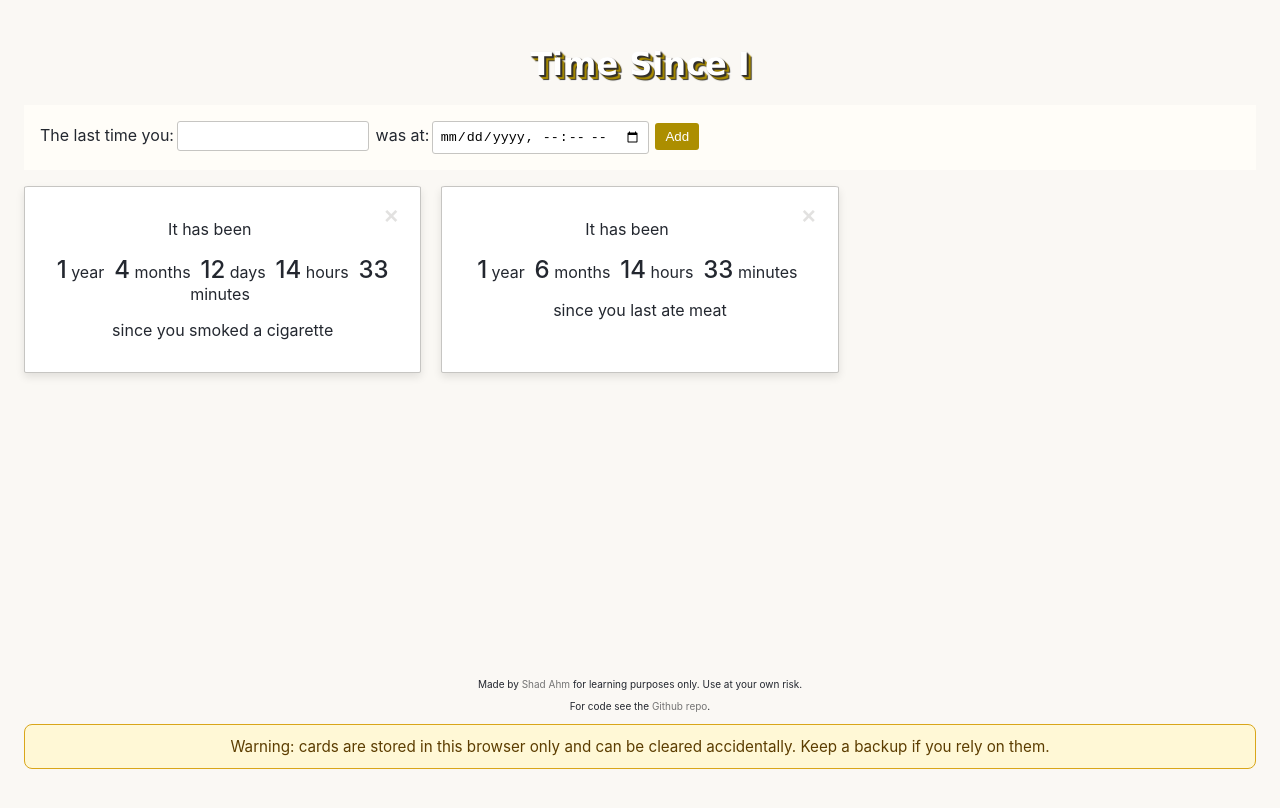
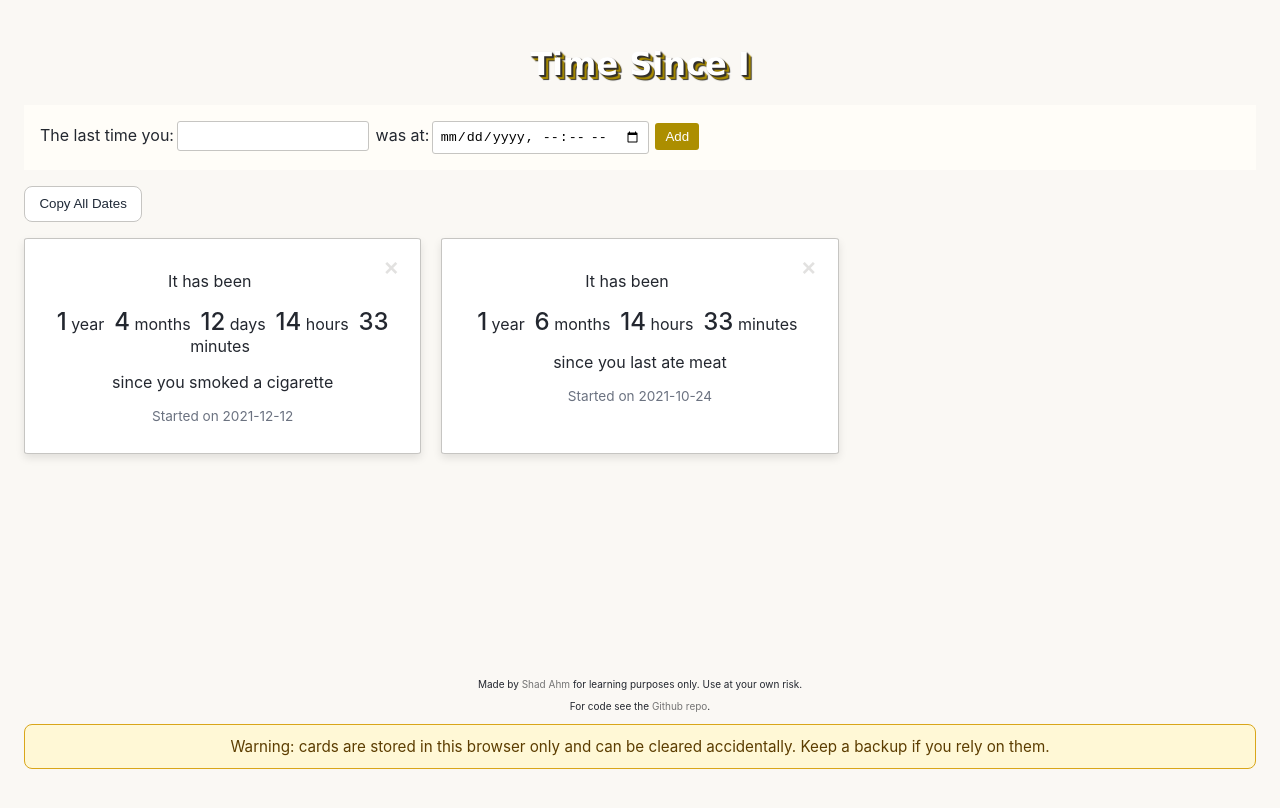
Before and after one commit to ShadAhm/time-since-i, a React (Create React App) app: page / in a window 1280 px wide. Built offline with nearby package versions, Linux system fonts and the light colour scheme.

Commit message:
Add date formatting and copy functionality to CountupCards component

```diff
--- a/src/components/CountupCard/CountupCard.scss
+++ b/src/components/CountupCard/CountupCard.scss
@@ -40,3 +40,9 @@ span.countdown-unit {
         font-weight: 500;
     }
 }
+
+p.card-date {
+    margin-top: 0.35rem;
+    font-size: 0.85rem;
+    color: #6b7280;
+}
--- a/src/components/CountupCard/CountupCard.tsx
+++ b/src/components/CountupCard/CountupCard.tsx
@@ -13,10 +13,19 @@ import {
 } from 'date-fns';
 import './CountupCard.scss';
 
+function formatDate(date: Date | string) {
+  const parsedDate = typeof date === 'string' ? parseISO(date) : date;
+  const year = parsedDate.getFullYear();
+  const month = String(parsedDate.getMonth() + 1).padStart(2, '0');
+  const day = String(parsedDate.getDate()).padStart(2, '0');
+
+  return `${year}-${month}-${day}`;
+}
+
 interface CountupCardProps {
   countdownId: string;
   title: string;
-  startDate: Date;
+  startDate: Date | string;
   onRemove: (key: string) => void;
 }
 
@@ -69,6 +78,7 @@ function CountupCard(input: CountupCardProps) {
           {minutes === 0 && <span className='countdown-unit'><span className="number">less than a minute</span></span>}
         </div>
         <p>since you {input.title}</p>
+        <p className="card-date">Started on {formatDate(input.startDate)}</p>
       </div>
     </div>
   );
--- a/src/components/CountupCards/CountupCards.scss
+++ b/src/components/CountupCards/CountupCards.scss
@@ -1,6 +1,19 @@
 div.header-form {
   padding: 1rem;
   background-color: #fffdf8;
+}
+
+.countup-cards-actions {
+ margin: 1rem 0 0.5rem;
+}
+
+.copy-all-button {
+ padding: 0.6rem 0.9rem;
+ border: 1px solid #c6c5c2;
+ border-radius: 0.5rem;
+ background-color: #fff;
+ color: #1f2937;
+ cursor: pointer;
 }
 
 .countup-cards {
--- a/src/components/CountupCards/CountupCards.tsx
+++ b/src/components/CountupCards/CountupCards.tsx
@@ -1,4 +1,5 @@
 import React, { useState, useEffect } from 'react';
+import { parseISO } from 'date-fns';
 import CountupCard from '../CountupCard/CountupCard';
 import './CountupCards.scss';
 import AddNew from '../AddNew/AddNew';
@@ -32,10 +33,43 @@ function CountupCards() {
         });
     }
 
+    function formatDate(date: Date | string) {
+        const parsedDate = typeof date === 'string' ? parseISO(date) : date;
+        const year = parsedDate.getFullYear();
+        const month = String(parsedDate.getMonth() + 1).padStart(2, '0');
+        const day = String(parsedDate.getDate()).padStart(2, '0');
+
+        return `${year}-${month}-${day}`;
+    }
+
+    async function copyAllDates() {
+        const text = countdowns
+            .map((countdown) => `The last time you ${countdown.title} was at ${formatDate(countdown.startDate)}`)
+            .join('\n');
+
+        if (typeof navigator !== 'undefined' && navigator.clipboard?.writeText) {
+            await navigator.clipboard.writeText(text);
+            return;
+        }
+
+        const textArea = document.createElement('textarea');
+        textArea.value = text;
+        textArea.setAttribute('readonly', '');
+        textArea.style.position = 'fixed';
+        textArea.style.left = '-9999px';
+        document.body.appendChild(textArea);
+        textArea.select();
+        document.execCommand('copy');
+        document.body.removeChild(textArea);
+    }
+
     return (
         <>
             <div className="header-form">
                 <AddNew callUp={addToCountdowns}></AddNew>
+            </div>
+            <div className="countup-cards-actions">
+                <button type="button" className="copy-all-button" onClick={() => void copyAllDates()}>Copy All Dates</button>
             </div>
             <div className="countup-cards">
                 {
```
